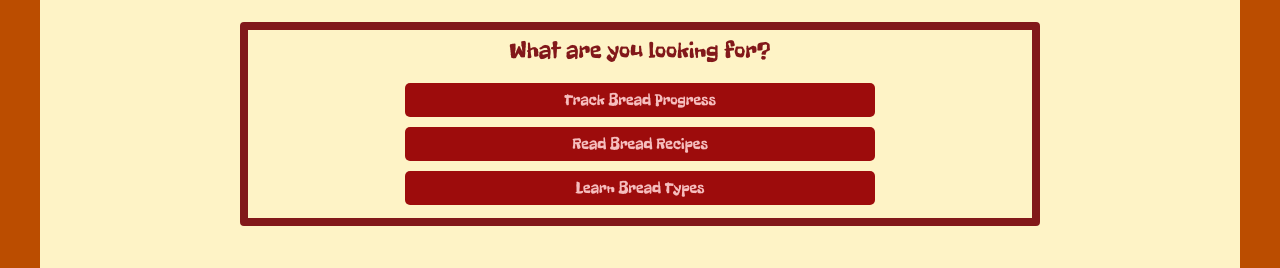
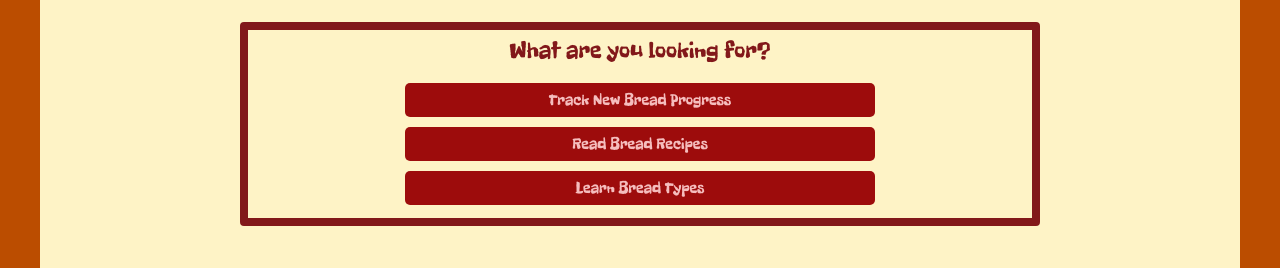
Before and after one commit to rdietscht/mom-bread, a SvelteKit app: page / in a window 1280 px wide. Shown: the part 276-544 px from the top of the page. Built offline with nearby package versions, Linux system fonts and the light colour scheme.

Commit message:
Always showing "Track New Bread" button
This is used to reset session data

```diff
--- a/src/routes/+page.svelte
+++ b/src/routes/+page.svelte
@@ -85,9 +85,6 @@
         <h1 class="text-center text-2xl text-red-900 py-1">What are you looking for?</h1>
         <div class="flex flex-col items-center py-2">
 
-            <!-- TODO: CHANGE THIS URL TO A PAGE THAT REROUTES YOU
-             TO A NEW SELECTION PAGE OR A RESUME SESSION PAGE IF THE
-             USER IS CURRENTLY TRACKING BREAD -->
             {#if getCurrentType()}
                 <!-- The user has saved session state -->
                 <a
@@ -96,14 +93,14 @@
                 >
                     View Progress
                 </a>
-            {:else}
-                <button
-                    class="utility-button"
-                    onclick={() => { displayBreadOptions = true; }}
-                >
-                    Track Bread Progress
-                </button>
             {/if}
+
+            <button
+                class="utility-button"
+                onclick={() => { displayBreadOptions = true; }}
+            >
+                Track New Bread Progress
+            </button>
 
             <a
                 class="utility-button"
```
